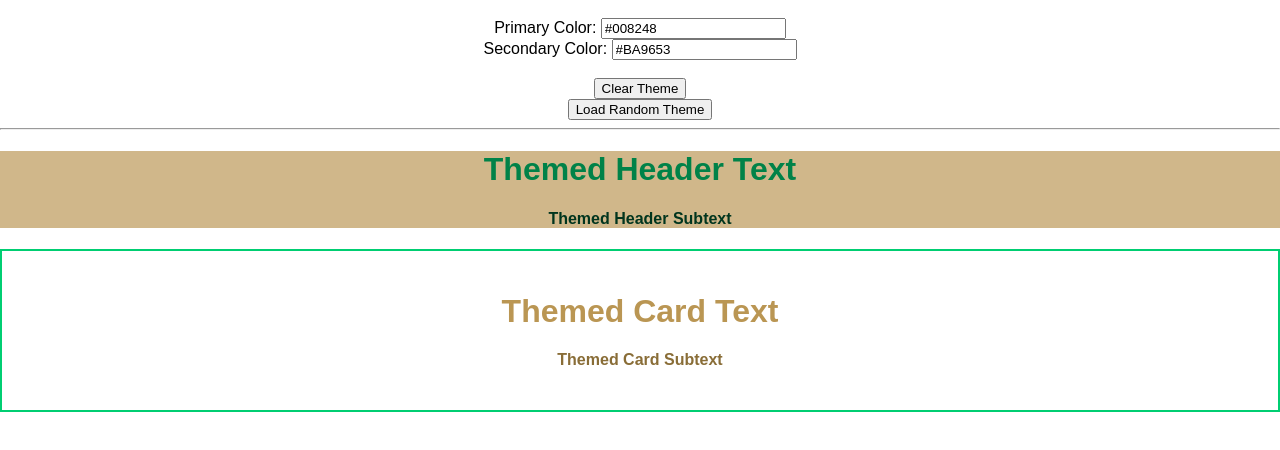
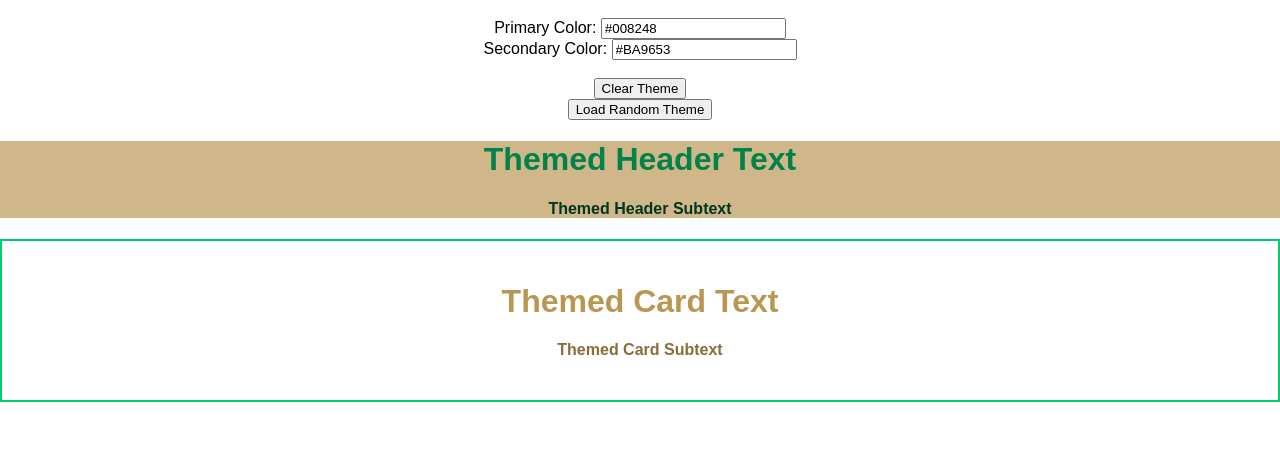
Before and after one commit to amast09/white-label-themeing, a React (Create React App) app: page / in a window 1280 px wide. Shown: the top 450 px of the page. Built offline with nearby package versions, Linux system fonts and the light colour scheme.

Commit message:
Lazily adding more space into styling

```diff
--- a/src/App.js
+++ b/src/App.js
@@ -54,7 +54,7 @@
         <button onClick={this.props.clearTheme}>Clear Theme</button>
         <br/>
         <button onClick={this.loadRandomTheme}>Load Random Theme</button>
-        <hr/>
+        <br/>
         <ThemedHeader colorPalette={this.props.themeColorPalette}/>
         <ThemedCard colorPalette={this.props.themeColorPalette}/>
       </div>
```
